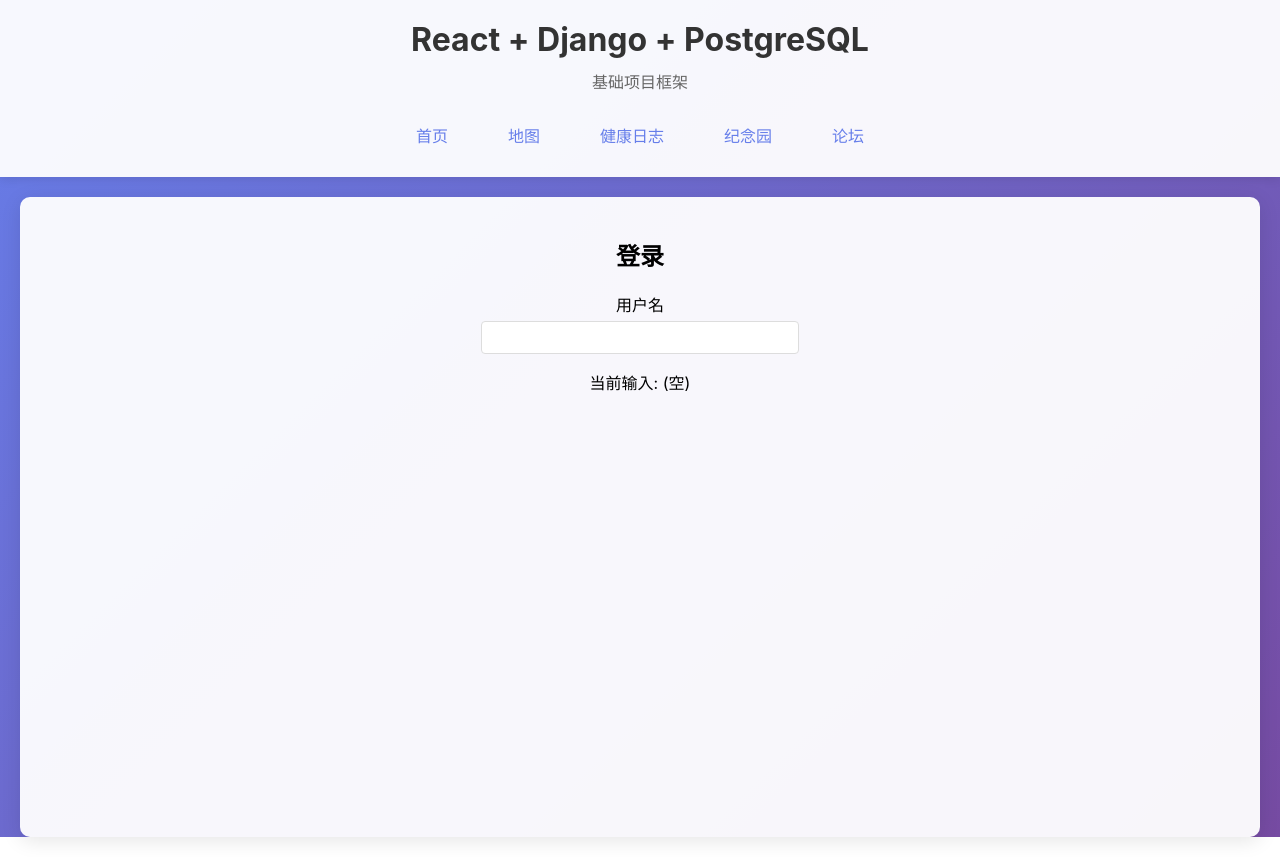
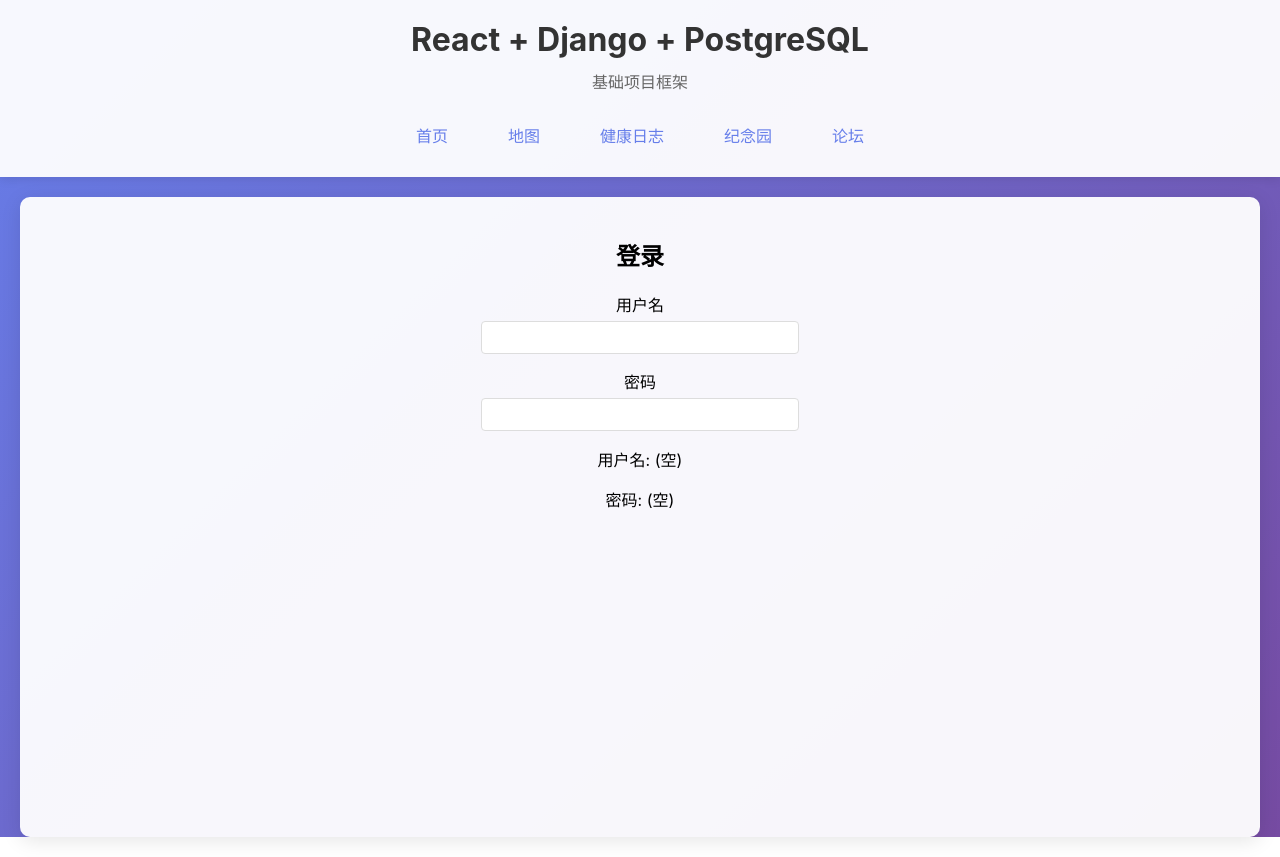
Before and after one commit to Tommytian993/ens-help.org, a React (Create React App) app in the folder frontend/: page /login in a window 1280 px wide. Built offline with nearby package versions, Linux system fonts and the light colour scheme.

Commit message:
feat: add password input field to login page

```diff
--- a/frontend/src/pages/LoginPage.tsx
+++ b/frontend/src/pages/LoginPage.tsx
@@ -1,25 +1,108 @@
+// 导入 React 的 useState Hook
+// useState 用于在函数组件中管理状态（数据）
 import { useState } from "react";
 
 const LoginPage = () => {
-  // username: 存储用户输入的用户名，初始值为空字符串 ""
-  // setUsername: 用于更新 username 的函数
+  // ========== 状态管理 ==========
+  // useState 是 React 提供的 Hook（钩子函数）
+  // 作用：让函数组件能够"记住"数据，当数据改变时自动更新页面
+
+  // useState("") 的含义：
+  // - "" 是初始值（空字符串，表示输入框初始为空）
+  // - 返回一个数组，包含两个元素：
+  //   1. username: 当前状态的值（用户输入的用户名）
+  //   2. setUsername: 更新状态的函数（当用户输入时调用这个函数）
+
+  // 数组解构：const [a, b] = [1, 2] 相当于 a=1, b=2
   const [username, setUsername] = useState("");
 
+  // 第三步：添加密码状态管理
+  // 和用户名一样，用于存储用户输入的密码
+  // 初始值也是空字符串
+  const [password, setPassword] = useState("");
+
+  // ========== 渲染页面 ==========
+  // return 后面是 JSX（类似 HTML，但可以写 JavaScript）
   return (
     <div>
       <h2>登录</h2>
+
+      {/* 输入框容器 */}
       <div style={{ marginBottom: "15px" }}>
+        {/*
+          label 标签：用于标识输入框
+          htmlFor="username" 关联到 id="username" 的输入框
+          点击 label 时，会自动聚焦到对应的输入框
+        */}
         <label
           htmlFor="username"
           style={{ display: "block", marginBottom: "5px" }}
         >
           用户名
         </label>
+
+        {/*
+          输入框：用户在这里输入用户名
+
+          关键属性说明：
+          1. type="text": 文本输入框（不是密码框）
+          2. id="username": 唯一标识，用于 label 关联
+          3. value={username}:
+             - 绑定到 username 状态
+             - 输入框显示的值 = username 的值
+             - 这叫"受控组件"（React 控制输入框的值）
+          4. onChange={(e) => setUsername(e.target.value)}:
+             - onChange: 当用户输入时触发
+             - e: 事件对象，包含输入框的信息
+             - e.target: 触发事件的元素（就是这个输入框）
+             - e.target.value: 输入框当前的值（用户刚输入的内容）
+             - setUsername(...): 调用函数更新 username 状态
+             - 流程：用户输入 → 触发 onChange → 更新状态 → 页面自动更新
+        */}
         <input
           type="text"
           id="username"
           value={username}
           onChange={(e) => setUsername(e.target.value)}
+          style={{
+            width: "300px", // 宽度 300 像素
+            padding: "8px", // 内边距 8 像素（让文字不贴边）
+            border: "1px solid #ddd", // 边框：1像素实线，灰色
+            borderRadius: "4px", // 圆角 4 像素
+          }}
+        />
+      </div>
+
+      {/* 第四步：添加密码输入框 */}
+      <div style={{ marginBottom: "15px" }}>
+        {/*
+          label 标签：用于标识密码输入框
+          htmlFor="password" 关联到 id="password" 的输入框
+        */}
+        <label
+          htmlFor="password"
+          style={{ display: "block", marginBottom: "5px" }}
+        >
+          密码
+        </label>
+
+        {/*
+          密码输入框：和用户名输入框类似，但 type="password"
+
+          关键属性说明：
+          1. type="password": 密码输入框（输入的内容会显示为圆点或星号，隐藏实际字符）
+          2. id="password": 唯一标识，用于 label 关联
+          3. value={password}: 绑定到 password 状态，显示当前密码值
+          4. onChange={(e) => setPassword(e.target.value)}:
+             - 当用户输入密码时触发
+             - 更新 password 状态
+             - 流程和用户名输入框完全一样
+        */}
+        <input
+          type="password"
+          id="password"
+          value={password}
+          onChange={(e) => setPassword(e.target.value)}
           style={{
             width: "300px",
             padding: "8px",
@@ -29,8 +112,15 @@ const LoginPage = () => {
         />
       </div>
 
-      {/* 显示当前输入的值（用于测试） */}
-      <p>当前输入: {username || "(空)"}</p>
+      {/*
+        显示当前输入的值（用于测试和调试）
+        {username || "(空)"} 的含义：
+        - 如果 username 有值，显示 username
+        - 如果 username 是空字符串（falsy），显示 "(空)"
+        - 这样可以看到状态是否正常工作
+      */}
+      <p>用户名: {username || "(空)"}</p>
+      <p>密码: {password ? "***" : "(空)"}</p>
     </div>
   );
 };
```
